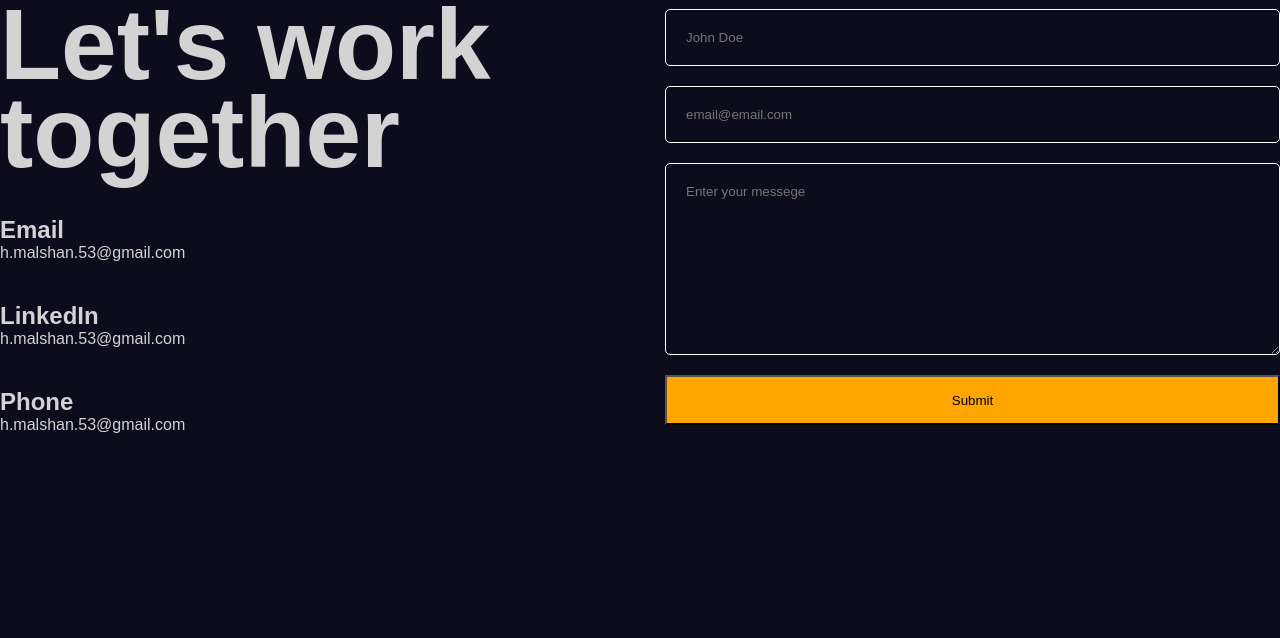
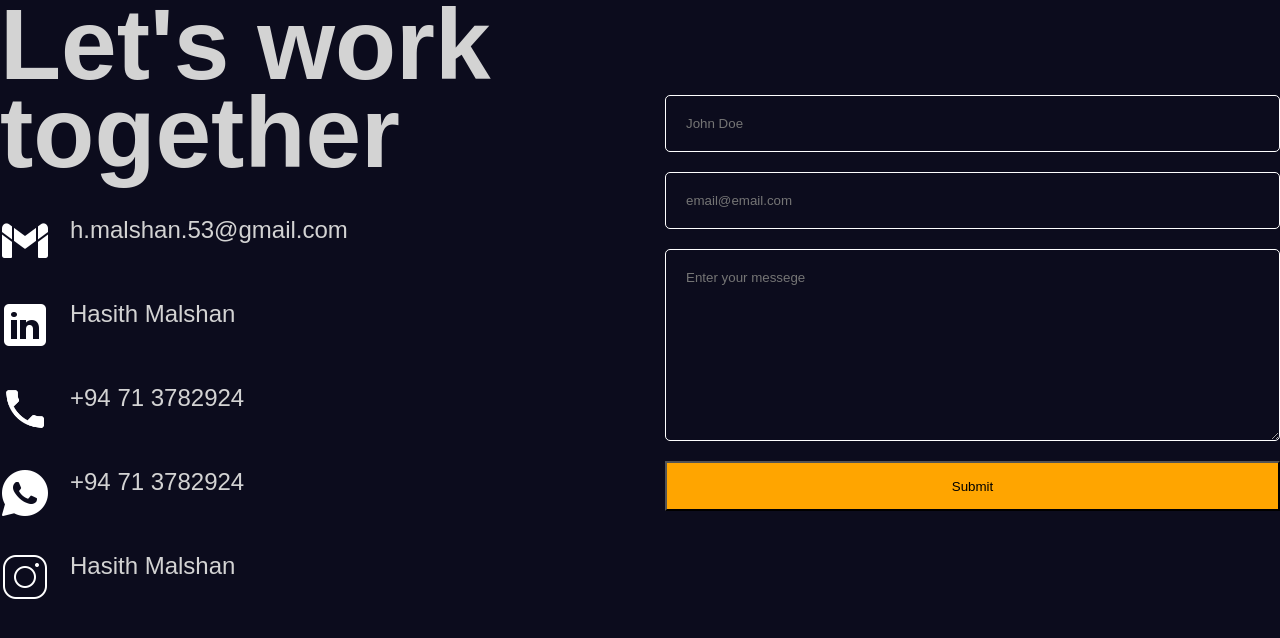
Before and after one commit to hasith-malshan/portfolio, a React (Vite) app: page /contacts in a window 1280 px wide. Shown: the top 638 px of the page. Built offline with nearby package versions, Linux system fonts and the light colour scheme.

Commit message:
New Images added to social links. Social links ned to be updated.

```diff
--- a/src/components/contacts/Contact.jsx
+++ b/src/components/contacts/Contact.jsx
@@ -56,17 +56,48 @@ const Contact = () => {
     >
       <div className="textContainer">
         <h1>Let's work together</h1>
+
+        <div className="itemContainer">
           <div className="item">
-          <h2>Email</h2>
+            <a href="https://www.linkedin.com/in/hasithmalshan" target="_blank">
+              <img src="/contactIcons/email.png" alt="" />
+            </a>
+            <a href="https://www.linkedin.com/in/hasithmalshan" target="_blank">
               <span>h.malshan.53@gmail.com</span>
+            </a>
           </div>
           <div className="item">
-          <h2>LinkedIn</h2>
-          <span>h.malshan.53@gmail.com</span>
+            <a href="https://www.linkedin.com/in/hasithmalshan" target="_blank">
+              <img src="/contactIcons/linkedin.png" alt="" />
+            </a>
+            <a href="https://www.linkedin.com/in/hasithmalshan" target="_blank">
+              <span>Hasith Malshan</span>
+            </a>
           </div>
           <div className="item">
-          <h2>Phone</h2>
-          <span>h.malshan.53@gmail.com</span>
+            <a href="https://www.linkedin.com/in/hasithmalshan" target="_blank">
+              <img src="/contactIcons/mobile.png" alt="" />
+            </a>
+            <a href="https://www.linkedin.com/in/hasithmalshan" target="_blank">
+              <span>+94 71 3782924</span>
+            </a>
+          </div>
+          <div className="item">
+            <a href="https://www.linkedin.com/in/hasithmalshan" target="_blank">
+              <img src="/contactIcons/whatsapp.png" alt="" />
+            </a>
+            <a href="https://www.linkedin.com/in/hasithmalshan" target="_blank">
+              <span>+94 71 3782924</span>
+            </a>
+          </div>
+          <div className="item">
+            <a href="https://www.linkedin.com/in/hasithmalshan" target="_blank">
+              <img src="/contactIcons/instagram.png" alt="" />
+            </a>
+            <a href="https://www.linkedin.com/in/hasithmalshan" target="_blank">
+              <span>Hasith Malshan</span>
+            </a>
+          </div>
         </div>
       </div>
       <div className="formContainer">
--- a/src/components/contacts/contact.scss
+++ b/src/components/contacts/contact.scss
@@ -29,9 +29,32 @@
     gap: 40px;
 
     @include mobile {
+      flex: 1;
       gap: 20px;
       text-align: center;
       align-items: center;
+    }
+
+    .itemContainer {
+      display: flex;
+      flex-direction: column;
+      gap: 30px;
+
+      @include mobile {
+        display: flex;
+        flex-direction: row;
+        gap: 20px;
+      }
+
+      .item {
+        display: flex;
+        flex-direction: row;
+        gap: 20px;
+        @include mobile {
+          gap: 10px;
+          justify-content: center;
+        }
+      }
     }
 
     h1 {
@@ -49,10 +72,25 @@
       }
     }
 
-    span {
-      font-weight: 300;
-      @include mobile {
-        font-weight: normal;
+    .item {
+      a {
+        img {
+          height: 50px;
+          @include mobile {
+            height: 40px;
+            align-items: center;
+          }
+        }
+      }
+
+      a {
+        span {
+          font-weight: 300;
+          font-size: 24px;
+          @include mobile {
+            display: none;
+          }
+        }
       }
     }
   }
@@ -60,7 +98,10 @@
   .formContainer {
     flex: 1;
     position: relative;
+
     @include mobile {
+      padding-top: 50px;
+      flex: 3;
       width: 100%;
     }
 
```
Lines whose indentation alone changed are shown as unchanged.
